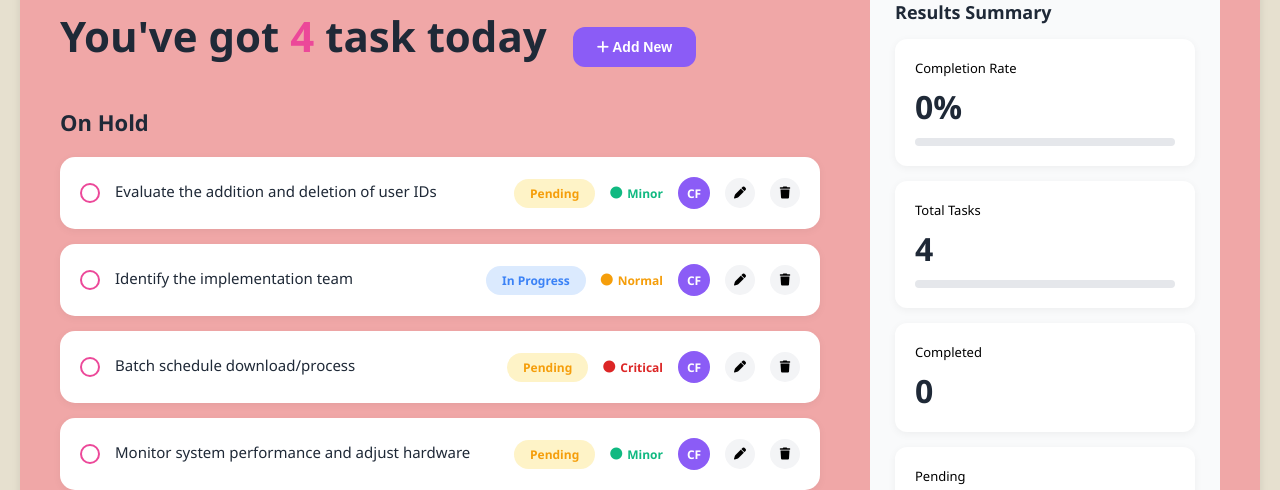
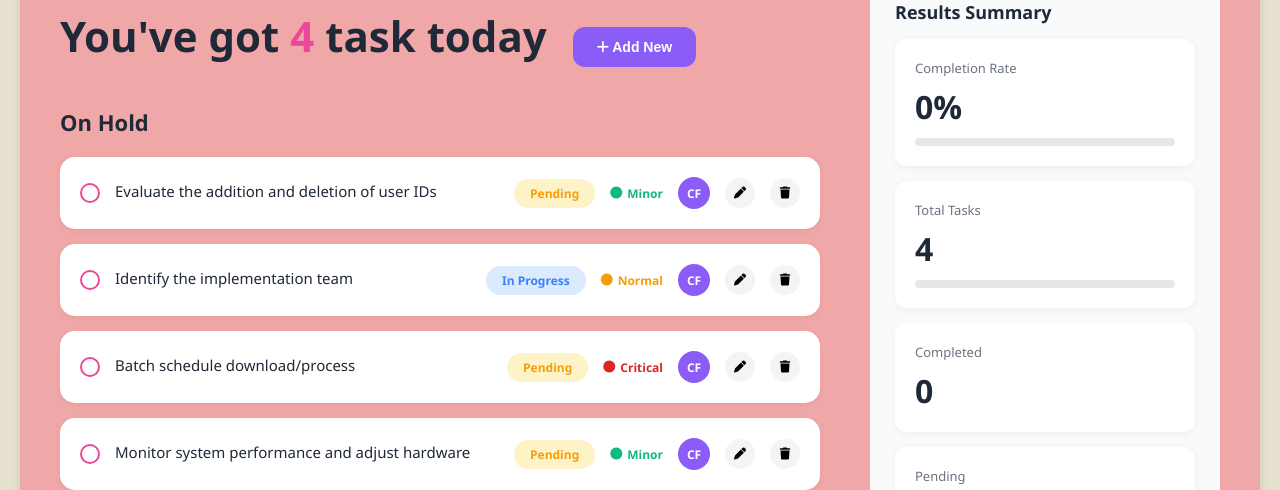
Before and after one commit to SalsMarrisiano/TaskList-Project, a plain HTML site: page index.html in a window 1280 px wide. Shown: the part 209-699 px from the top of the page. Drawn offline with Linux system fonts and the light colour scheme.

Commit message:
Change stat-label color from black to #6b7280

```diff
--- a/styles.css
+++ b/styles.css
@@ -308,7 +308,7 @@ body {
 
 .stat-label {
     font-size: 13px;
-    color: black;
+    color: #6b7280;
     margin-bottom: 8px;
 }
 
```
